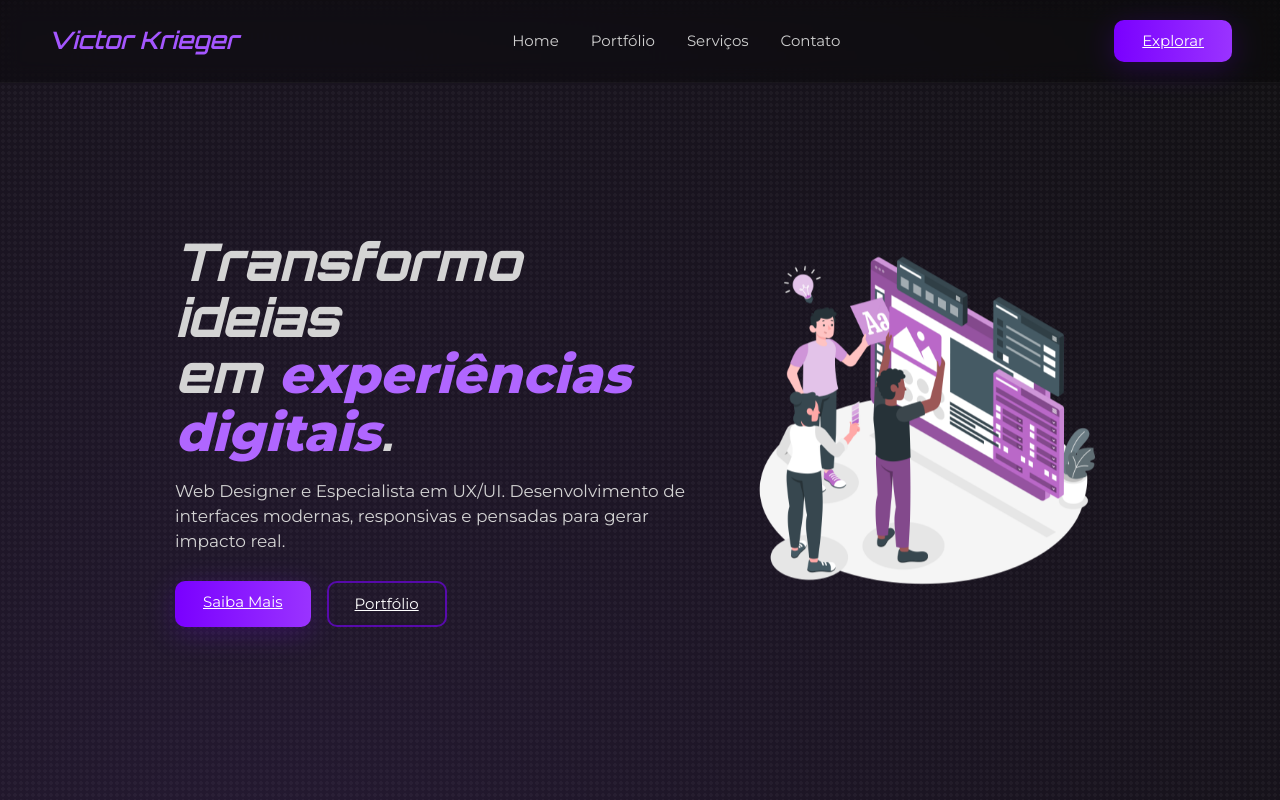
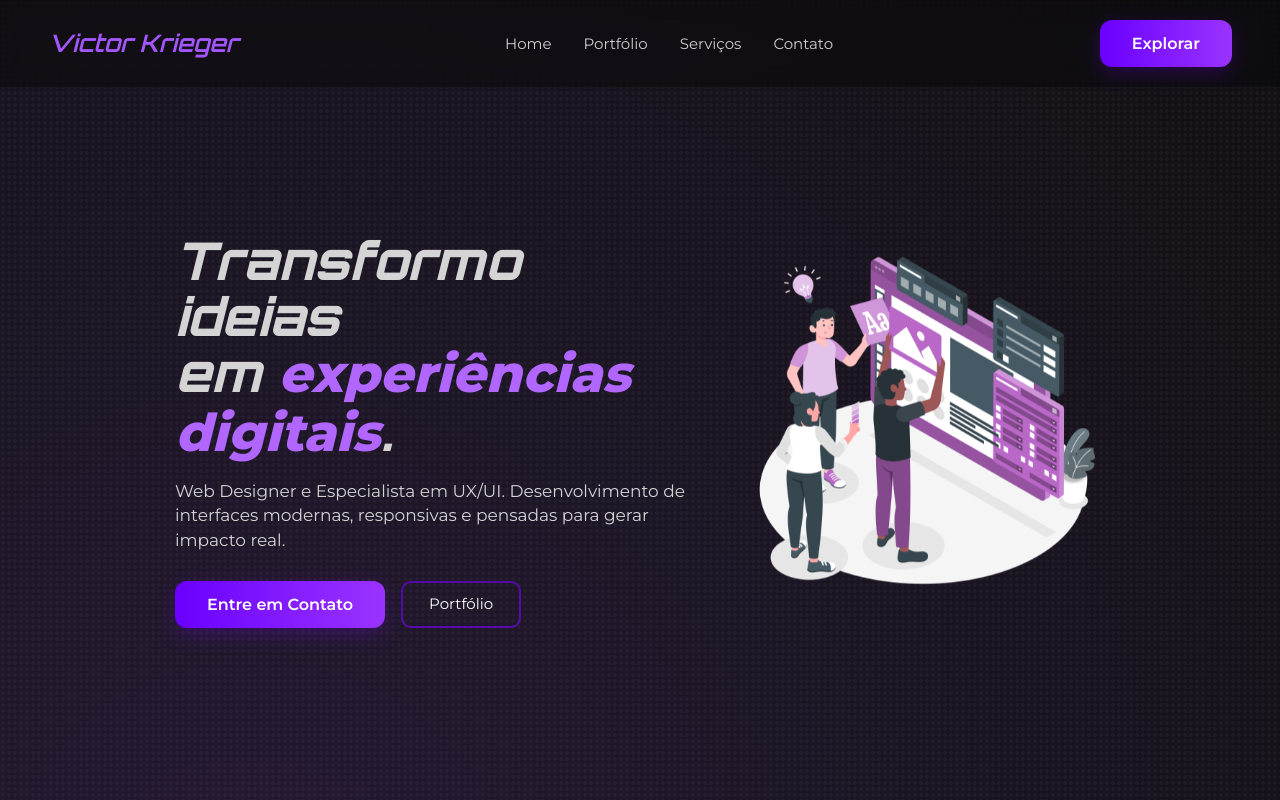
Before and after one commit to victorhkrieger25/Portif-lio, a plain HTML site: page Portifòlio/index.html in a window 1280 px wide. Shown: the top 800 px of the page. Drawn offline with Linux system fonts and the light colour scheme.

Commit message:
Add files via upload

```diff
--- a/Portifòlio/index.html
+++ b/Portifòlio/index.html
@@ -47,7 +47,7 @@
         <h1 class="title">Transformo ideias<br>em <span>experiências digitais</span>.</h1>
         <p class="description">Web Designer e Especialista em UX/UI. Desenvolvimento de interfaces modernas, responsivas e pensadas para gerar impacto real.</p>
         <div class="hero-buttons">
-          <a href="#about" class="btn-primary">Saiba Mais</a>
+          <a href="#contact" class="btn-primary">Entre em Contato</a>
           <a href="#portfolio" class="btn-outline">Portfólio</a>
         </div>
       </div>
--- a/Portifòlio/styles.css
+++ b/Portifòlio/styles.css
@@ -6,6 +6,7 @@
   padding: 0;
   box-sizing: border-box;
   font-family: "Montserrat", sans-serif;
+  text-decoration: none;
 }
 /* Titulos */
 h1, h2, h3, h4, h5, h6 {
@@ -99,17 +100,29 @@ body {
    BOTÕES
 ============================== */
 .btn-primary {
-  padding: 10px 28px;
-  background: linear-gradient(90deg, var(--btn), #9a33ff);
+  padding: 12px 32px;
+  background: linear-gradient(90deg, #6a00ff, #9a33ff);
   color: #fff;
   border: none;
-  border-radius: 10px;
+  border-radius: 12px;
   cursor: pointer;
-  font-size: 15px;
-  transition: transform 0.18s ease, box-shadow 0.18s ease;
-  box-shadow: 0 6px 30px rgba(122,0,255,0.22);
+  font-size: 16px;
+  font-weight: 600;
+  transition: all 0.25s ease;
+  box-shadow: 0 6px 20px rgba(122, 0, 255, 0.25);
 }
-.btn-primary:hover { transform: translateY(-2px); box-shadow: 0 10px 40px rgba(122,0,255,0.26); }
+
+.btn-primary:hover {
+  transform: translateY(-3px);
+  box-shadow: 0 10px 25px rgba(122, 0, 255, 0.35);
+}
+
+
+.btn-primary:active {
+  transform: translateY(1px);
+  box-shadow: 0 4px 15px rgba(122, 0, 255, 0.2);
+}
+
 
 .btn-outline {
   padding: 10px 26px;
@@ -121,6 +134,7 @@ body {
   font-size: 15px;
   transition: background 0.2s ease, transform 0.12s ease;
 }
+
 .btn-outline:hover { background: rgba(122,0,255,0.06); transform: translateY(-2px); }
 
 /* ==============================
```
